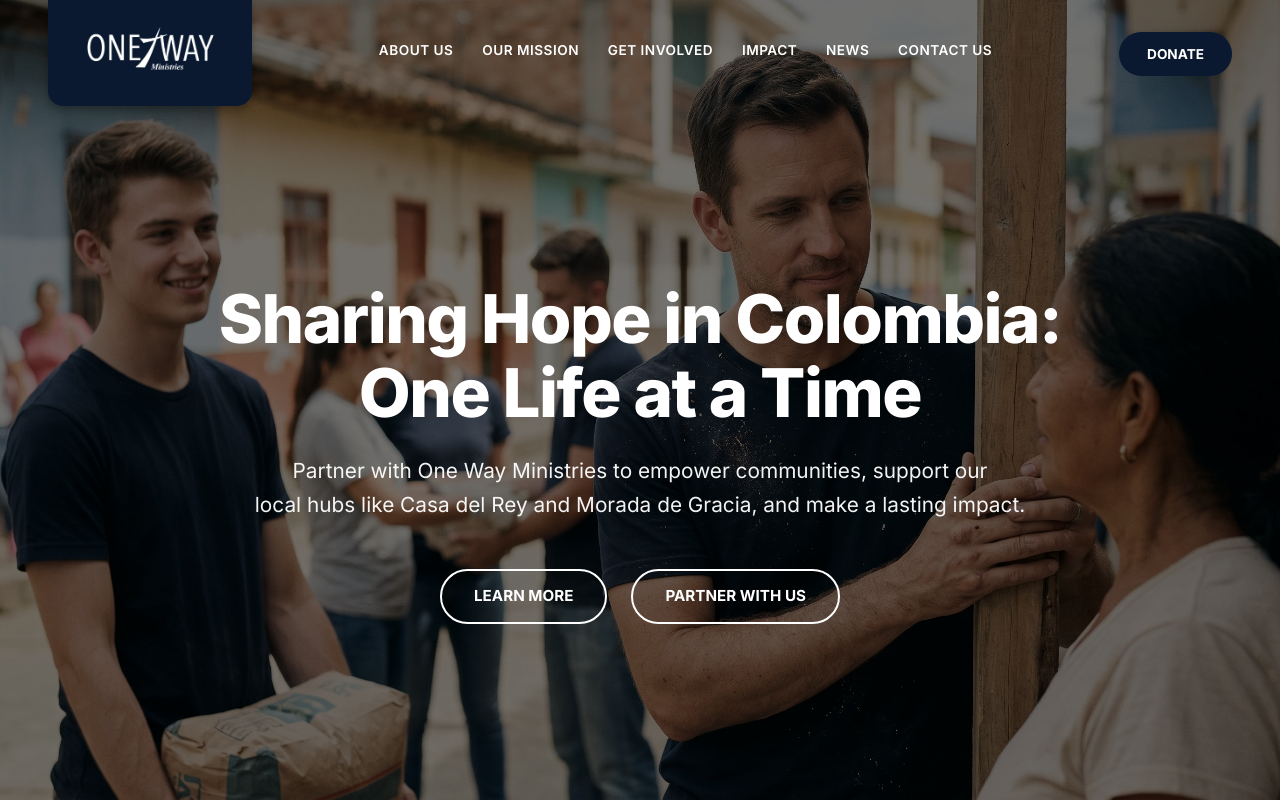
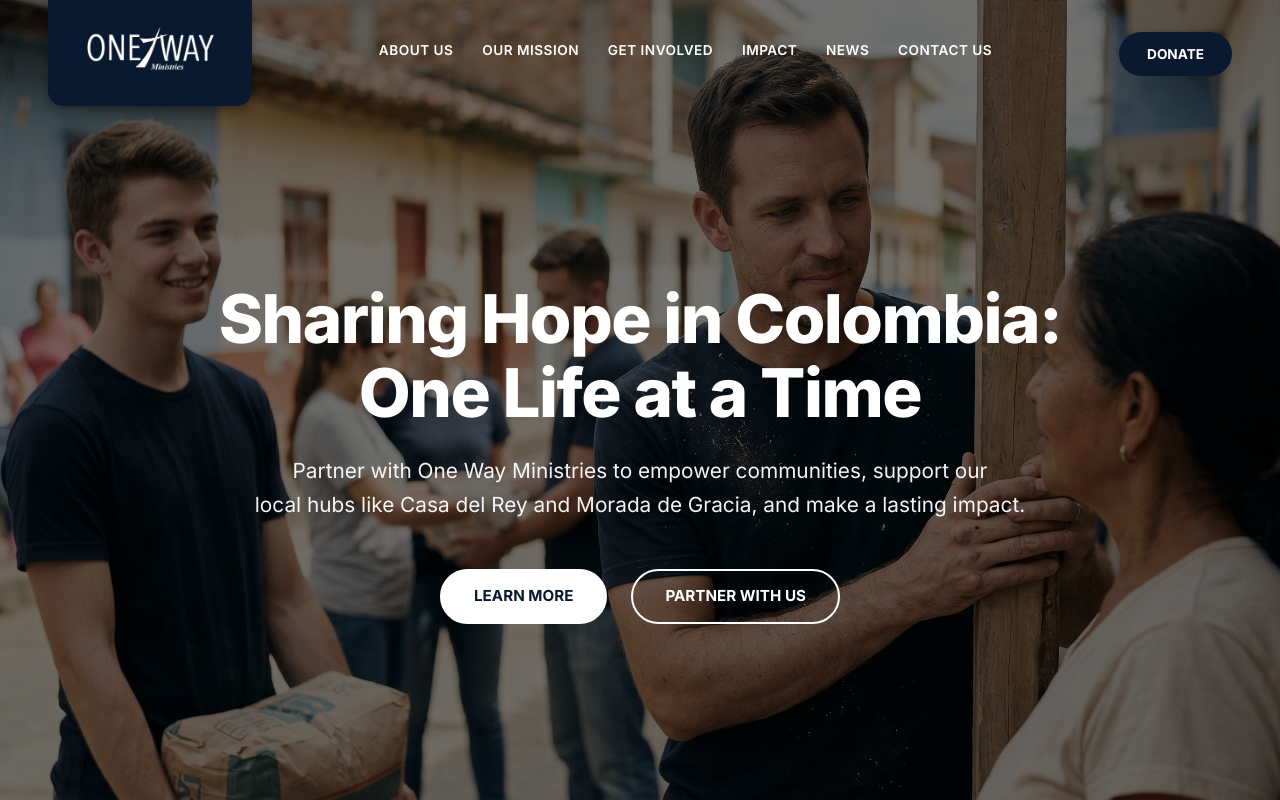
Before and after one commit to cgdiazv/oneway-ministries-site, a Next.js app: page / in a window 1280 px wide. In both pictures the pointer is over the link "LEARN MORE". Shown: the top 800 px of the page. Built offline with nearby package versions, Linux system fonts and the light colour scheme.

Commit message:
feat: add hover effect to hero buttons

```diff
--- a/app/globals.css
+++ b/app/globals.css
@@ -230,3 +230,8 @@ html {
   color: #0A192F !important; /* Navy color */
   box-shadow: 0 4px 15px rgba(255, 255, 255, 0.3);
 }
+
+.hero-outline-btn:hover {
+  background-color: #ffffff !important;
+  color: #0A192F !important;
+}
```
